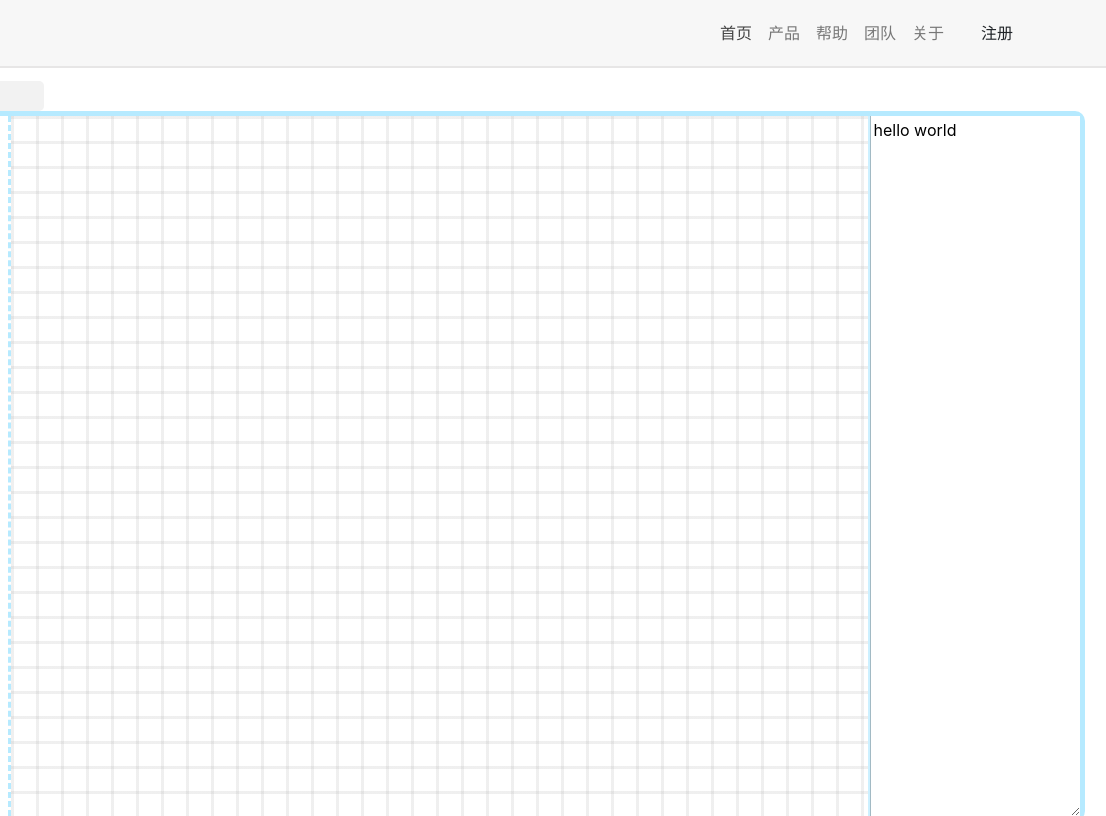
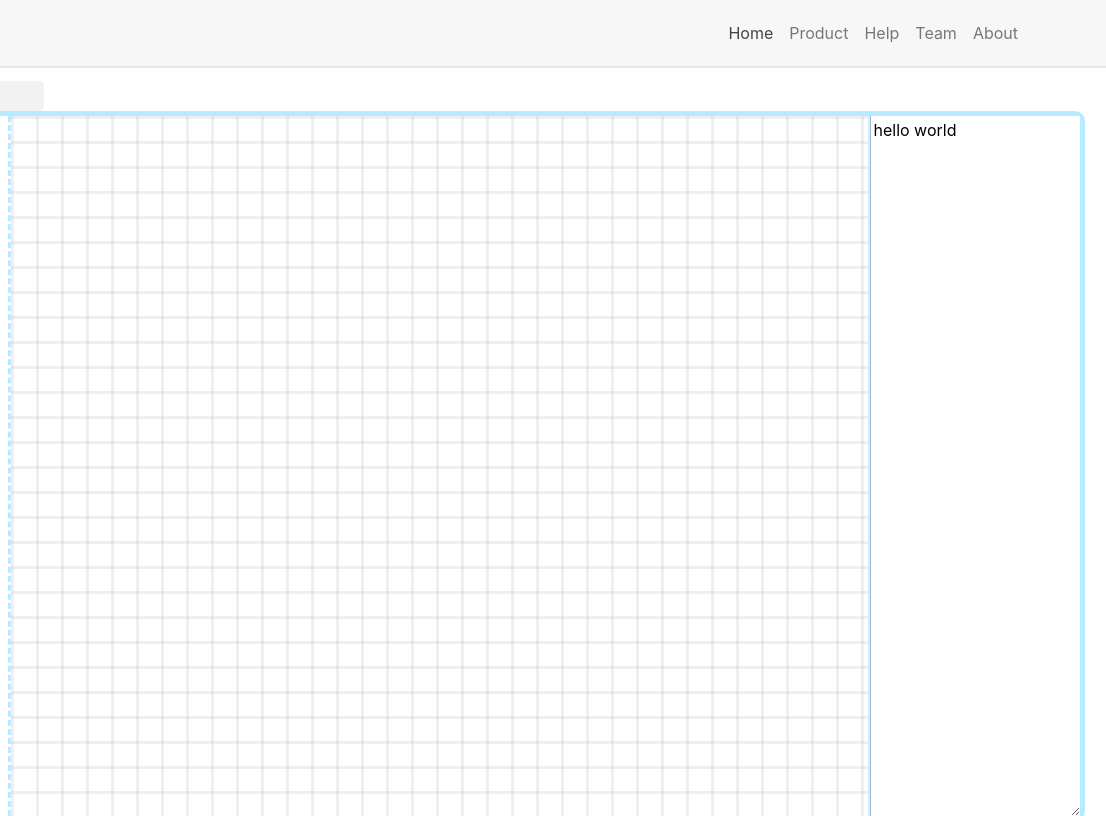
Before and after one commit to vernonwu/Scratch-AI, a plain HTML site: page index.html in a window 1280 px wide. Shown: the full height of the page, 174-1280 px from the left. Drawn offline with Linux system fonts and the light colour scheme.

```diff
--- a/index.html
+++ b/index.html
@@ -24,13 +24,13 @@
                     <div id="navbarNav3" class="collapse navbar-collapse"><img src="image/src1.png"
                             style="width: 50px; height: 50px;" class="c14469" />
                         <ul class="navbar-nav ml-auto">
-                            <li class="nav-item active"><a href="index.html" class="nav-link">首页 <span
+                            <li class="nav-item active"><a href="index.html" class="nav-link">Home <span
                                         class="sr-only">(current)</span></a></li>
-                            <li class="nav-item"><a href="index.html" class="nav-link">产品</a></li>
-                            <li class="nav-item"><a href="index.html" class="nav-link">帮助</a></li>
-                            <li class="nav-item"><a href="index.html" class="nav-link">团队</a></li>
-                            <li class="nav-item"><a href="index.html" class="nav-link">关于</a></li>
-                        </ul><a href="index.html" class="btn btn-empty ml-md-3">注册</a>
+                            <li class="nav-item"><a href="index.html" class="nav-link">Product</a></li>
+                            <li class="nav-item"><a href="index.html" class="nav-link">Help</a></li>
+                            <li class="nav-item"><a href="index.html" class="nav-link">Team</a></li>
+                            <li class="nav-item"><a href="index.html" class="nav-link">About</a></li>
+                        <!-- </ul><a href="index.html" class="btn btn-empty ml-md-3">注册</a> -->
                     </div>
 
             </div>
```
